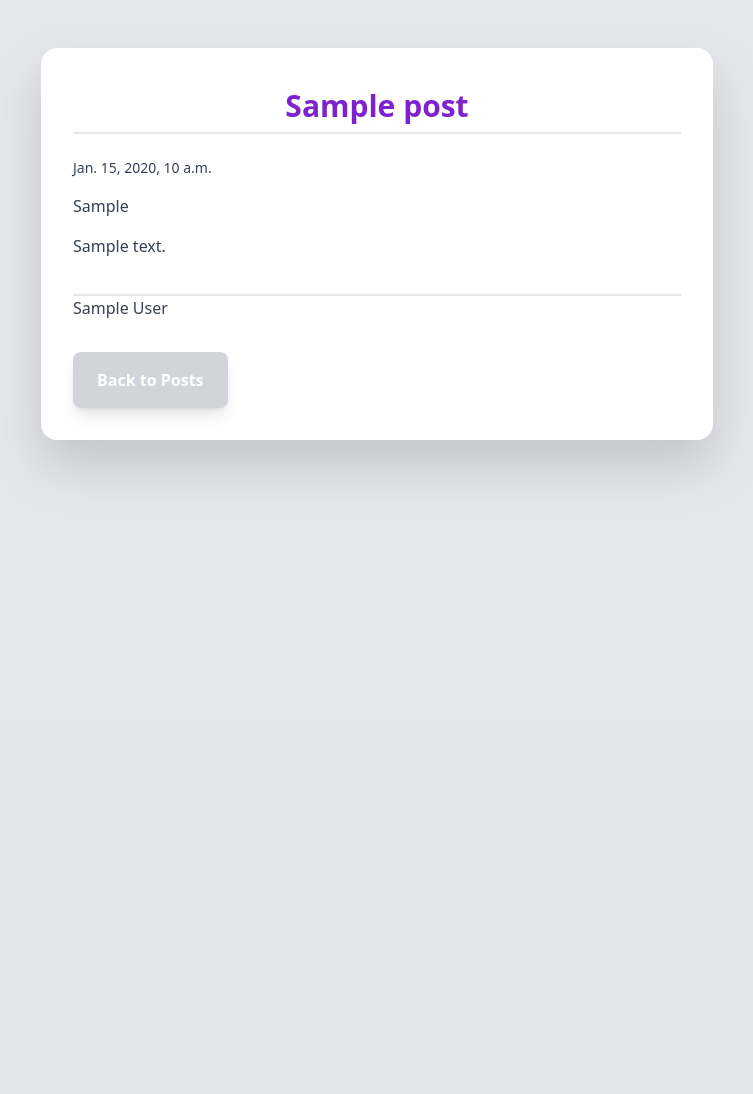
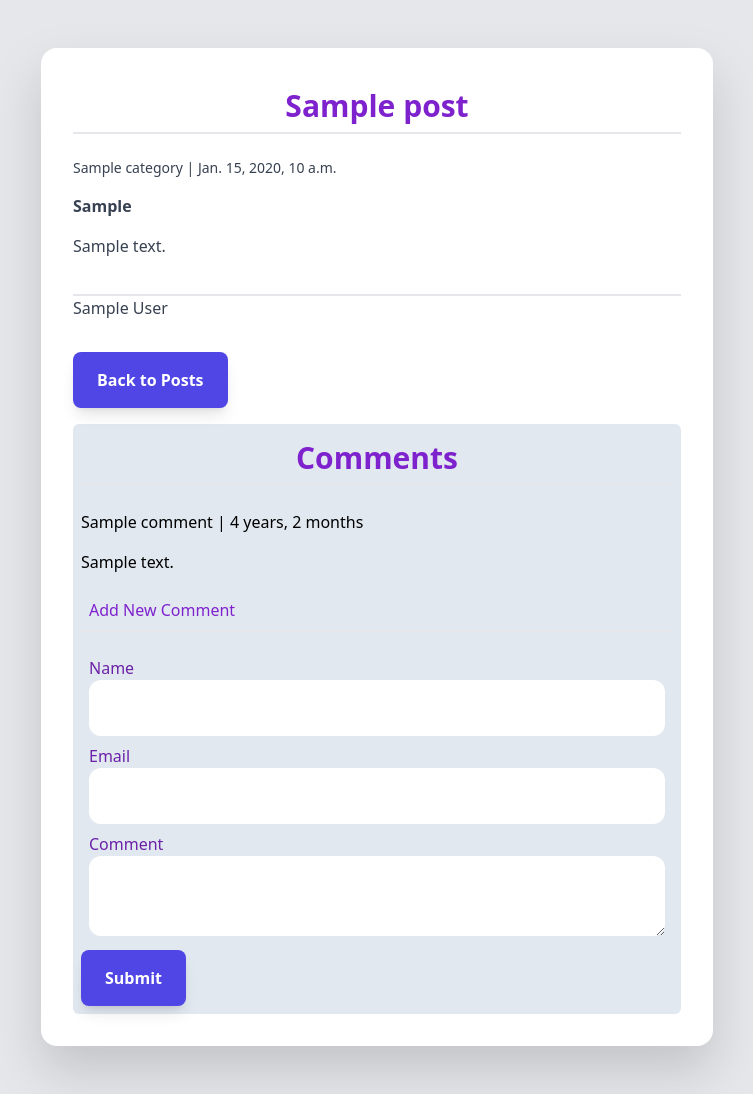
Before and after one commit to Spondycode/DJ_Blog, a Django app: a page that uses templates/base.html in a window 1280 px wide. Shown: the part 80-1174 px from the top of the page, without its empty margins (263-1016 px from the left). Before the commit the page ends 554 px from the top, so only its background shows below. Run offline with Django 5.2, Linux system fonts and the light colour scheme; tables that the repository leaves empty hold one stand-in row (values such as "Sample post"); parts of the project's set-up code (start-up, migrations or seed data) failed here and were passed over; some libraries are stand-ins or nearby versions.

Commit message:
Add Comment model and update post_detail.html template

```diff
--- a/a_post/models.py
+++ b/a_post/models.py
@@ -20,3 +20,15 @@ class Post(models.Model):
 
     def __str__(self):
         return self.title
+
+
+class Comment(models.Model):
+    post = models.ForeignKey(Post, related_name='comments', on_delete=models.CASCADE)
+    name = models.CharField(max_length=100)
+    email = models.EmailField()
+    comment = models.TextField()
+    created_at = models.DateTimeField(auto_now_add=True)
+    active = models.BooleanField(default=True)
+
+    def __str__(self):
+        return 'Comment by {} on {}'.format(self.name, self.post)
--- a/a_post/templates/a_post/post_detail.html
+++ b/a_post/templates/a_post/post_detail.html
@@ -2,14 +2,50 @@
 
 {% block content %}
 
-<div class=" text-gray-700">
+<article class=" text-gray-700">
     <h2 class="text-3xl font-semibold p-2 text-purple-700 text-center mb-6 border-b-2">{{ post.title }}</h2>
-      <p class=" text-sm">{{ post.created_at }}</p>
-      <p>{{ post.intro }}</p>
-      <p>{{ post.body }}</p>
-      <p class="border-t-2 mt-9">{{ post.author }}</p>
-</div>
+    <p class=" text-sm">{{ post.category.title }} | {{ post.created_at }}</p>
+    <p class=" font-semibold ">{{ post.intro }}</p>
+    <p>{{ post.body }}</p>
+    <p class="border-t-2 mt-9">{{ post.author }}</p>
+</article>
 
 <div class="mt-8">
-    <a href="{% url 'frontpage' %}" class="button button-gray">Back to Posts</a>
-{% endblock content %}
+    <button class=" button-alert"><a href="{% url 'frontpage' %}">Back to Posts</a></button>
+
+    <div class="bg-slate-200 mt-4 p-2 rounded-md">
+        <h3 class="text-3xl font-semibold p-2 text-purple-700 text-center mb-6 border-b-2">Comments</h3>
+
+
+        {% for comment in post.comments.all %}
+        <div class="mb-4">
+            <p>{{ comment.name }} | {{ comment.created_at|timesince }}</p>
+            <p>{{ comment.comment }}</p>
+        </div>
+        {% endfor %}
+
+
+        <h4 class=" p-2 text-purple-700 mb-6 border-b-2">Add New Comment</h4>
+        <form method="post" action="." >
+            {% csrf_token %}
+
+            <div class="m-2">
+                <label class="text-purple-800">Name</label>
+                <input type="text" name="name" class="py-4 px-6 rounded-xl bg-white">
+            </div>
+
+            <div class="m-2">
+                <label class="text-purple-800">Email</label>
+                <input type="email" name="email" class="py-4 px-6 rounded-xl bg-white">
+            </div>
+
+            <div class="m-2">
+                <label class="text-purple-800">Comment</label>
+                <textarea name="comment" class="py-4 px-6 rounded-xl bg-white"></textarea>
+            </div>
+            <div>
+                <button class="button-primary">Submit</button>
+            </div>
+        </form>
+    </div>
+    {% endblock content %}
--- a/a_post/views.py
+++ b/a_post/views.py
@@ -1,5 +1,6 @@
-from django.shortcuts import render, get_object_or_404
-from .models import Post
+from django.shortcuts import render, get_object_or_404, redirect
+from .models import Post, Comment
+
 
 def frontpage(request):
     posts = Post.objects.all()
@@ -9,3 +10,17 @@ def frontpage(request):
 def post_detail(request, slug):
     post = get_object_or_404(Post, slug=slug)
     return render(request, 'a_post/post_detail.html', {'post': post})
+
+    if request.method == 'POST':
+        name = request.POST.get('name')
+        comment = request.POST.get('comment')
+
+        if name and comment:
+            Comment.objects.create(
+                post=post,
+                name=name,
+                comment=comment
+                )
+            return redirect('post_detail', slug=slug)
+
+    return render(request, 'a_post/post_detail.html', {'post': post})
--- a/templates/base.html
+++ b/templates/base.html
@@ -1,6 +1,7 @@
 {% load static %}
 <!DOCTYPE html>
 <html lang="en">
+
 <head>
     <meta charset="UTF-8">
     <meta http-equiv="X-UA-Compatible" content="IE=edge">
@@ -8,9 +9,10 @@
     <title>Project Title</title>
     <link rel="icon" type="image/x-icon" href="{% static 'favicon.ico' %}">
     <script src="https://cdn.jsdelivr.net/npm/alpinejs@3.x.x/dist/cdn.min.js" defer></script>
-    <script src="https://unpkg.com/htmx.org/dist/htmx.js"></script>
+    <script src="https://unpkg.com/htmx.org/dist/htmx.js" defer></script>
     <script src="https://cdn.tailwindcss.com"></script>
     <style type="text/tailwindcss">
+
         [x-cloak] {
             display: none !important;
         }
@@ -72,9 +74,7 @@
         .allauth .helptext {
             @apply block mt-4
         }
-        label {
-            @apply hidden
-        }
+
         input[type=file] {
             @apply bg-white pl-0
         }
@@ -96,6 +96,7 @@
         .alert-danger { @apply bg-amber-500 }
     </style>
 </head>
+
 <body class="{% block class %}{% endblock %} bg-gray-200">
 
     {% include 'includes/messages.html' %}
@@ -108,4 +109,5 @@
     {% block javascript %}{% endblock %}
 
 </body>
+
 </html>
```
Also changed, not shown: a_post/migrations/0002_comment.py (added).
